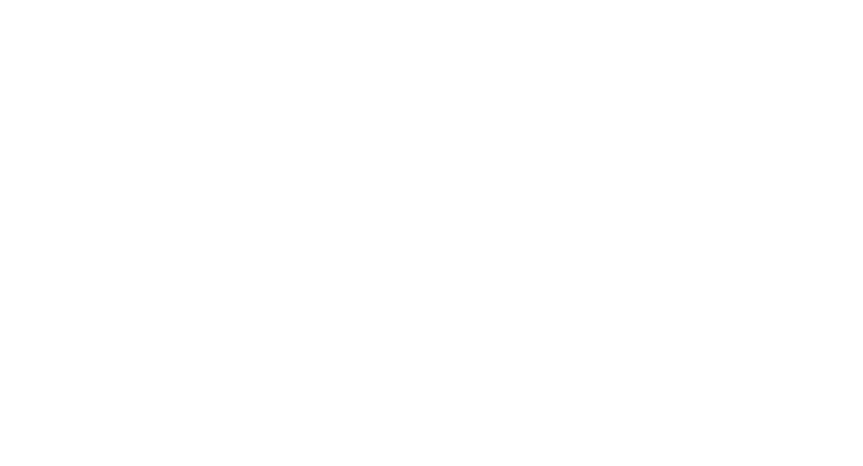
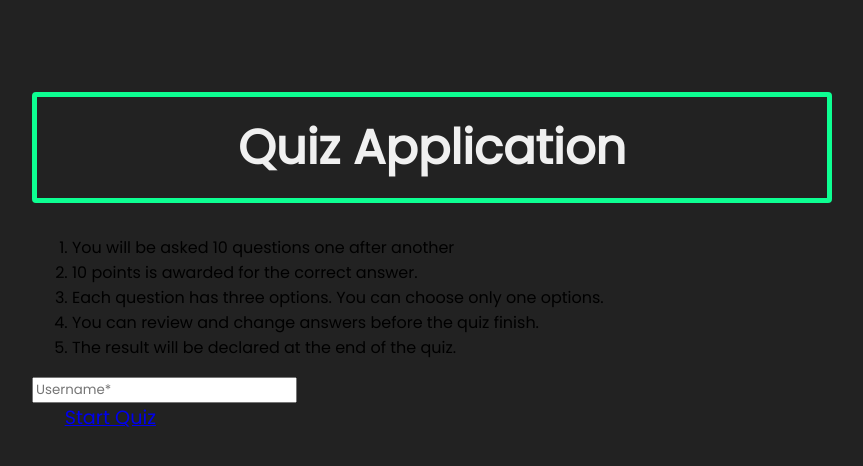
Before and after one commit to CyberButton/client, a React (Create React App) app: page / in a window 1280 px wide. Shown: the top 466 px of the page, without its empty margins (208-1071 px from the left). Built offline with nearby package versions, Linux system fonts and the light colour scheme.

Commit message:
main page

```diff
--- a/src/components/App.js
+++ b/src/components/App.js
@@ -3,6 +3,8 @@
 
 /**import components */
 import Main from './Main';
+import Quiz from './Quiz';
+import Result from './Result';
 
 /**react routers */
 const router = createBrowserRouter([
@@ -12,11 +14,11 @@
   },
   {
     path: "/quiz",
-    element: <div>Quiz Element</div>
+    element: <Quiz></Quiz>
   },
   {
     path: "/result",
-    element: <div>Result Element</div>
+    element: <Result></Result>
   }
 ])
 
--- a/src/components/Main.js
+++ b/src/components/Main.js
@@ -1,5 +1,30 @@
-import React from "react"
+import React, { useRef } from "react"
+import { Link } from "react-router-dom"
 
 export default function Main() {
-    return(<></>)
+
+    const inputRef = useRef(null)
+
+    return(
+        <div className="container">
+            <h1 className="title text-light">Quiz Application</h1>
+
+            <ol>
+                <li>You will be asked 10 questions one after another</li>
+                <li>10 points is awarded for the correct answer.</li>
+                <li>Each question has three options. You can choose only one options.</li>
+                <li>You can review and change answers before the quiz finish.</li>
+                <li>The result will be declared at the end of the quiz.</li>
+            </ol>
+
+            <form id="form">
+                <input ref={inputRef} type="text" placeholder="Username*"/>
+            </form>
+
+            <div className="start">
+                <Link className="btn" to={"quiz"}>Start Quiz</Link>
+            </div>
+
+        </div>
+    )
 }
--- a/src/components/Quiz.js
+++ b/src/components/Quiz.js
@@ -1,5 +1,5 @@
 import React from "react";
 
 export default function Quiz() {
-    return(<></>)
+    return(<>Almas Balabas</>)
 }
--- a/src/styles/App.css
+++ b/src/styles/App.css
@@ -1,38 +1,172 @@
-.App {
-  text-align: center;
+@import url('https://fonts.googleapis.com/css2?family=Poppins&display=swap');
+
+:root{
+  --primary-color: #0DFF92;
+  --dark-color:#222222;
+  --light-color: #f0f0f0;
 }
 
-.App-logo {
-  height: 40vmin;
-  pointer-events: none;
+body, html{
+  height: 100%;
+  background: var(--dark-color)
 }
 
-@media (prefers-reduced-motion: no-preference) {
-  .App-logo {
-    animation: App-logo-spin infinite 20s linear;
-  }
+* > *{
+    font-family: 'Poppins', sans-serif;
 }
 
-.App-header {
-  background-color: #282c34;
-  min-height: 100vh;
-  display: flex;
-  flex-direction: column;
-  align-items: center;
-  justify-content: center;
-  font-size: calc(10px + 2vmin);
-  color: white;
+.container{
+  display: block;
+  position: relative;
+  margin: 40px auto;
+  height: auto;
+  width: 800px;
+  padding: 20px;
 }
 
-.App-link {
-  color: #61dafb;
+.container .title{
+    font-size: 3em;
+    text-align: center;
+    border: 5px solid var(--primary-color);
+    padding: .3em .2em;
+    border-radius: 4px;
 }
 
-@keyframes App-logo-spin {
-  from {
-    transform: rotate(0deg);
-  }
-  to {
-    transform: rotate(360deg);
-  }
+.text-light {
+	color: var(--light-color)
 }
+
+.container ul{
+  list-style: none;
+  margin: 0;
+  padding: 0;
+	overflow: auto;
+}
+
+.container .questions{
+    padding: 3em;
+}
+
+/*
+.container .questions .qid{
+  padding: .2em .7em;
+  color: #222222;
+  background-color: #0DFF92;
+  border-radius: 50px;
+} */
+
+.container .grid{
+    margin-top: 3em;
+    display: grid;
+    grid-template-columns: 1fr 1fr;
+}
+
+
+.container .btn{
+    padding: .2em 1.7em;
+    border: none;
+    border-radius: .1em;
+    font-size: 1.2em;
+}
+
+.container .btn:hover{
+    cursor: pointer;
+    background-color: #f0f0f0;
+    color: #202020;
+}
+
+.next{
+    background-color: var(--primary-color);
+    justify-self: flex-end;
+}
+
+.prev{
+    background-color: #faff5a;
+    justify-self: flex-start;
+}
+
+ul li{
+  color: #AAAAAA;
+  display: block;
+  position: relative;
+  float: left;
+  width: 100%;
+  height: 100px;
+	border-bottom: 1px solid #333;
+}
+
+ul li input[type=radio]{
+  position: absolute;
+  visibility: hidden;
+}
+
+ul li label{
+  display: block;
+  position: relative;
+  font-weight: 300;
+  font-size: 1.35em;
+  padding: 25px 25px 25px 80px;
+  margin: 10px auto;
+  height: 30px;
+  z-index: 9;
+  cursor: pointer;
+  -webkit-transition: all 0.25s linear;
+}
+
+ul li:hover label{
+	color: #FFFFFF;
+}
+
+ul li .check{
+  display: block;
+  position: absolute;
+  border: 5px solid #AAAAAA;
+  border-radius: 100%;
+  height: 25px;
+  width: 25px;
+  top: 30px;
+  left: 20px;
+	z-index: 5;
+	transition: border .25s linear;
+	-webkit-transition: border .25s linear;
+}
+
+ul li:hover .checked {
+  border: 5px solid #FFFFFF;
+}
+
+ul li .check::before {
+  display: block;
+  position: absolute;
+	content: '';
+  border-radius: 100%;
+  height: 15px;
+  width: 15px;
+  top: 5px;
+	left: 5px;
+  margin: auto;
+	transition: background 0.25s linear;
+	-webkit-transition: background 0.25s linear;
+}
+
+
+input[type=radio]:checked ~ .check {
+  border: 5px solid var(--primary-color)
+}
+
+input[type=radio]:checked ~ .check::before{
+  background: var(--primary-color)
+}
+
+input[type=radio]:checked ~ .text-primary{
+  color: var(--primary-color)
+}
+
+/* To get selected option we are using this checked class */
+.checked {
+  border: 5px solid var(--primary-color) !important;
+}
+
+.checked::before{
+  background: var(--primary-color)
+}
--- /dev/null
+++ b/src/styles/Main.css
@@ -0,0 +1,34 @@
+.container ol li{
+    font-size: 1.4em;
+    color: #cecece;
+}
+
+.start{
+    display: flex;
+    justify-content: center;
+    padding-top: 2em;
+}
+
+.start .btn{
+    padding: .2em 1.7em;
+    border: none;
+    border-radius: .1em;
+    font-size: 1.2em;
+    color: #202020;
+    text-decoration: none;
+    background-color: #faff5a;
+}
+
+#form{
+    display: flex;
+    justify-content: center;
+    margin-top: 4em;
+}
+
+#form .userid{
+    padding: .7em 2em;
+    width: 50%;
+    border: none;
+    border-radius: 3px;
+    font-size: 1em;
+}
```
